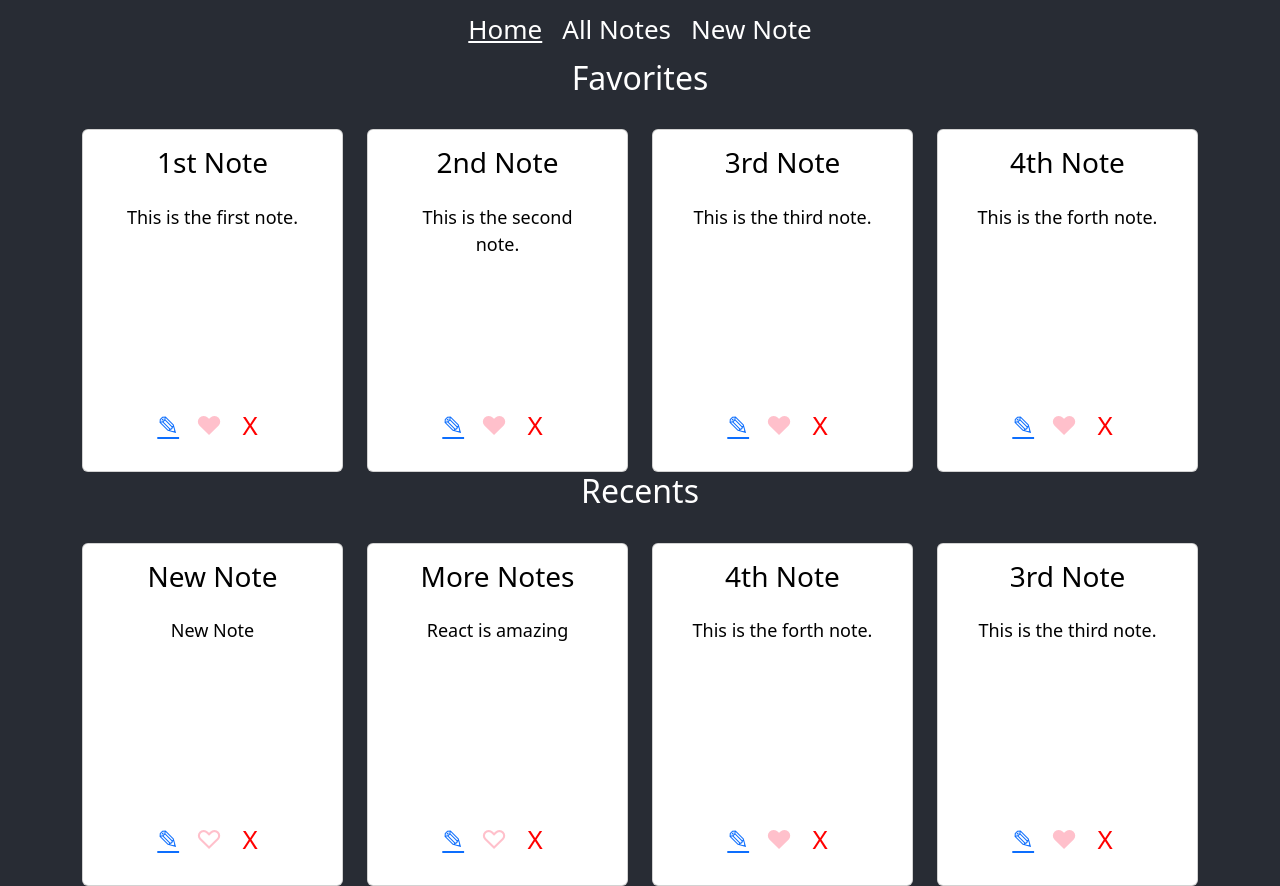
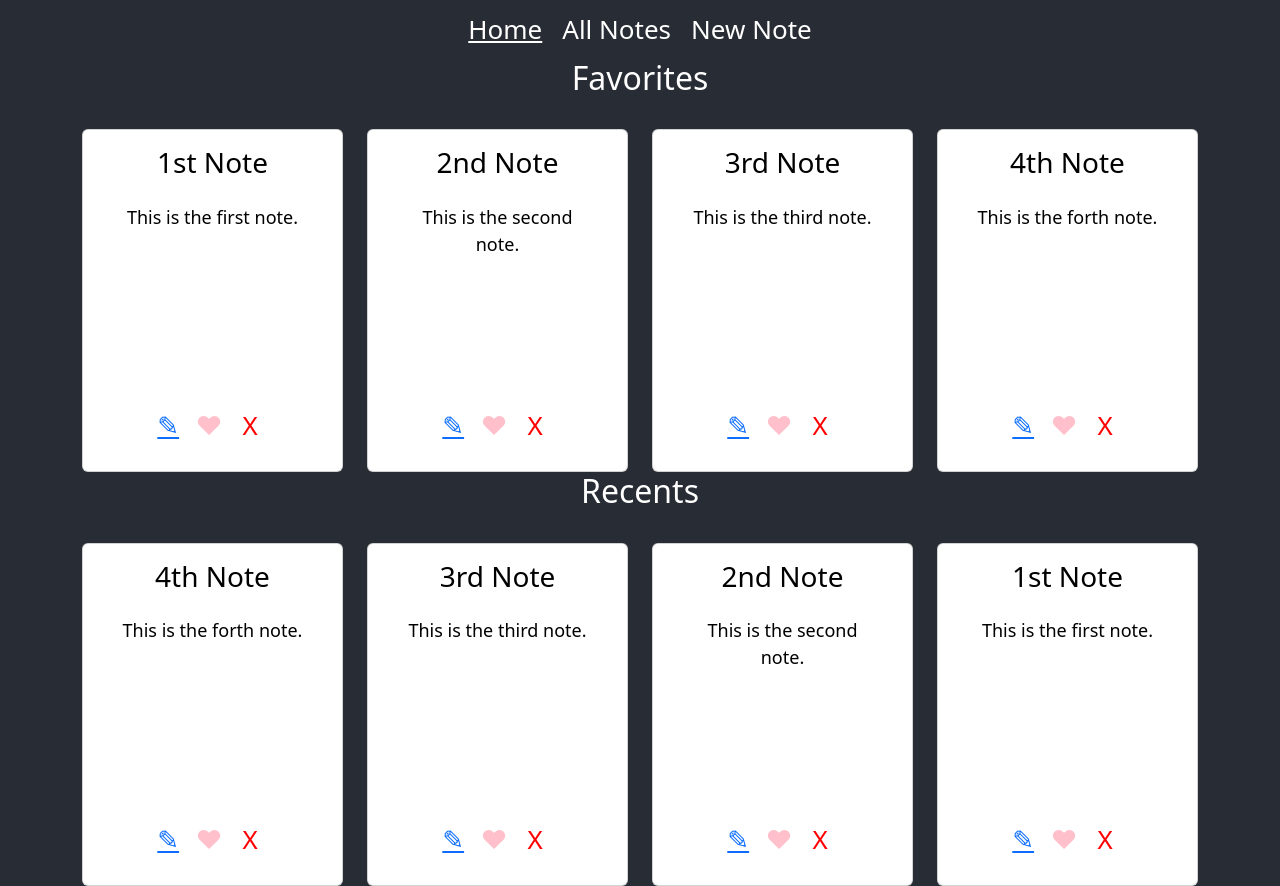
Before and after one commit to bklarer/note-taker-app, a React (Create React App) app: page / in a window 1280 px wide. Built offline with nearby package versions, Linux system fonts and the light colour scheme; data requests are answered from the project's data file.

Commit message:
fix like button on Home Page

```diff
--- a/db.json
+++ b/db.json
@@ -8,7 +8,7 @@
     },
     {
       "title": "2nd Note",
-      "content": "\nThis is the second note.",
+      "content": "This is the second note.",
       "favorite": true,
       "id": 2
     },
@@ -23,18 +23,6 @@
       "content": "This is the forth note.",
       "favorite": true,
       "id": 4
-    },
-    {
-      "title": "More Notes",
-      "content": "React is amazing",
-      "favorite": false,
-      "id": 5
-    },
-    {
-      "title": "New Note",
-      "content": "New Note",
-      "favorite": false,
-      "id": 6
     }
   ]
 }
--- a/src/components/App.js
+++ b/src/components/App.js
@@ -75,7 +75,11 @@ function App() {
           <EditNote onUpdateNote={updateNote} />
         </Route>
         <Route exact path="/">
-          <Home displayedNotes={displayedNotes} />
+          <Home
+            displayedNotes={displayedNotes}
+            onHandleLike={handleLike}
+            onHandleDelete={handleDelete}
+          />
         </Route>
       </Switch>
     </div>
--- a/src/components/Home.js
+++ b/src/components/Home.js
@@ -2,7 +2,7 @@ import { useEffect, useState } from "react";
 import { Container, Row } from "react-bootstrap";
 import Note from "./Note";
 
-function Home({ displayedNotes }) {
+function Home({ displayedNotes, onHandleLike, onHandleDelete }) {
   const [recentNotes, setRecentNotes] = useState([]);
 
   const favoriteNotes = displayedNotes.filter((note) => note.favorite === true);
@@ -28,6 +28,8 @@ function Home({ displayedNotes }) {
                 key={note.id}
                 id={note.id}
                 favorite={note.favorite}
+                onHandleLike={onHandleLike}
+                onHandleDelete={onHandleDelete}
               />
             );
           })}
```
